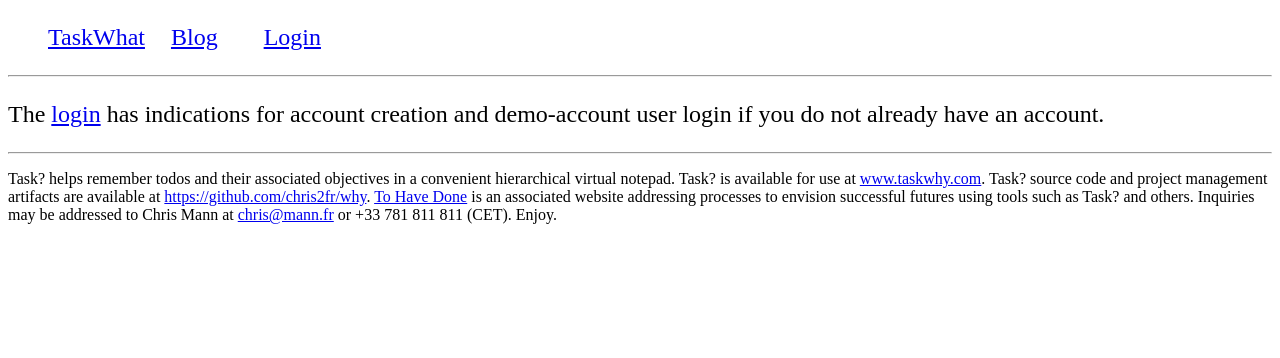
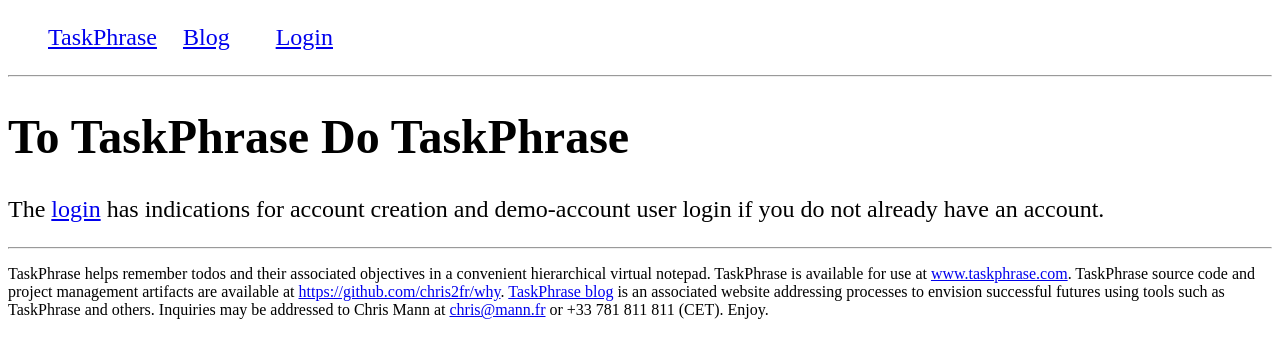
Before and after one commit to chris2fr/focusplex, a Django app: template templates/why/read.html in a window 1280 px wide. Shown: the top 358 px of the page. Run offline with Django 3.2, Linux system fonts and the light colour scheme; the template is opened without the code that fills it, so the values that code supplies are empty.

Commit message:
Changed to TaskPhrase

```diff
--- a/templates/registration/login.html
+++ b/templates/registration/login.html
@@ -45,4 +45,7 @@
 <!--
 <p><a href="{% url 'password_reset' %}">Lost password?</a></p>
 -->
+
+<P>A TaskPhrase is a an indefinate verb phrase (in the form "do something" such as "buy milk") that you provide. The software provides context by associating other TaskPhrases for you in a to-do structure (in the form "to achieve something do take some intermediate step" such as "to go grocery shopping do buy milk"). These to-do TaskPhrases then may be infinately encapsulated ("to achieve something to take some intermediate step do take one detailed step and do take another detailed step" such as "to run errands to go shopping at the supermarket do buy milk and do buy coffee"). Simple.</P>
+
 {% endblock %}
--- a/templates/why/boilerplate.html
+++ b/templates/why/boilerplate.html
@@ -4,8 +4,8 @@
 <head>
   <meta charset="utf-8">
   <link rel="stylesheet" href="{% static "why/styles.css" %}">
-  <title>{% block title %}Task?{% endblock %}</title>
-  <meta name="description" content="TaskWhy? Who? What! Etc.">
+  <title>{% block title %}TaskPhrase{% endblock %}</title>
+  <meta name="description" content="To TaskPhrase Do TaskPhrase">
   <meta name="viewport" content="width=device-width, initial-scale=1">
   <meta name="author" content="Chris Mann <chris@mann.fr>">
   <link rel='icon' href='{% static "why/favicon.png" %}' type='image/png'/ >
@@ -14,7 +14,7 @@
 <body>
 <div id='topmenu'>
 <ul>
-    <li><a href="/">TaskWhat</a>
+    <li><a href="/">TaskPhrase</a>
     <li><a href="https://www.tohavedone.com/">Blog</a>
     <li>{% if user.is_authenticated %}
         {{ user.username }}</li>
@@ -32,7 +32,7 @@
 {% block content %}Manage why you do do what you do do.{% endblock %}
 </div>
 <hr/>
-<P style="font-size:16px;">Task? helps remember todos and their associated objectives in a convenient hierarchical virtual notepad. Task? is available for use at <a href="https://www.taskwhy.com">www.taskwhy.com</a>. Task? source code and project management artifacts are available at <a href="https://github.com/chris2fr/why">https://github.com/chris2fr/why</a>. <a href="https://www.tohavedone.com">To Have Done</a> is an associated website addressing processes to envision successful futures using tools such as Task? and others. Inquiries may be addressed to Chris Mann at <a href="mailto:chris@mann.fr">chris@mann.fr</a> or +33 781 811 811 (CET). Enjoy.</P>
+<P style="font-size:16px;">TaskPhrase helps remember todos and their associated objectives in a convenient hierarchical virtual notepad. TaskPhrase is available for use at <a href="https://www.taskphrase.com">www.taskphrase.com</a>. TaskPhrase source code and project management artifacts are available at <a href="https://github.com/chris2fr/why">https://github.com/chris2fr/why</a>. <a href="https://www.tohavedone.com">TaskPhrase blog</a> is an associated website addressing processes to envision successful futures using tools such as TaskPhrase and others. Inquiries may be addressed to Chris Mann at <a href="mailto:chris@mann.fr">chris@mann.fr</a> or +33 781 811 811 (CET). Enjoy.</P>
 
 </body>
 </html>
--- a/templates/why/read.html
+++ b/templates/why/read.html
@@ -1,6 +1,6 @@
 {% extends "why/boilerplate.html" %}
 
-{% block title %}Task?{% endblock %}
+{% block title %}TaskPhrase{% endblock %}
 
 {% block content %}
 
@@ -22,7 +22,7 @@
 
     {% for whatd in what_downs %}
         <h2><form action="/delete/{{whatd.id}}" method="get">{% csrf_token %}do <a href="/read/{{whatd.id}}">{{whatd.action}}</a>,
-            <input type="submit" onclick="return confirm('Are you sure you wish to delete this TaskWhat?')" value="Del."/>
+            <input type="submit" onclick="return confirm('Are you sure you wish to delete this TaskPhrase?')" value="Del."/>
         </form></h2>
     {% endfor %}
     <h2><form action="/create/" method="post">
@@ -35,8 +35,11 @@
 
 {% else %}
 
-<P>
-    The <a href="/accounts/login">login</a> has indications for account creation and demo-account user login if you do not already have an account.</P>
+<H1>To TaskPhrase Do TaskPhrase</H1>
+
+<P>The <a href="/accounts/login">login</a> has indications for account creation and demo-account user login if you do not already have an account.</P>
+
+
 
 {% endif%}
 
```
Also changed, not shown: views.py (+5 -5 lines).
